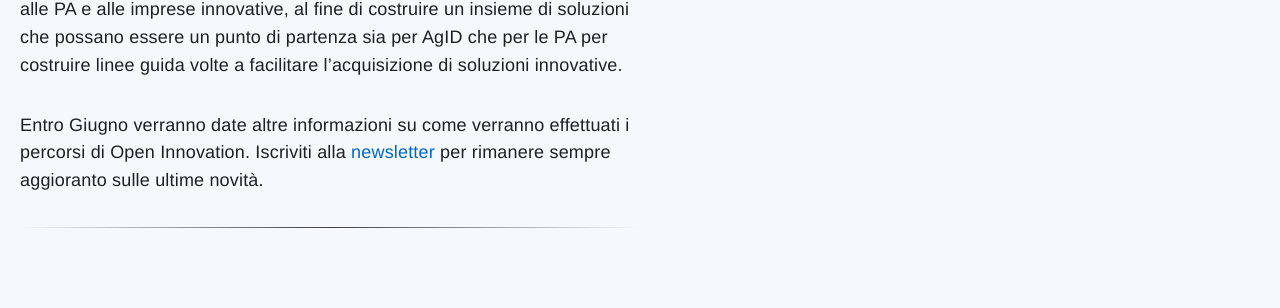
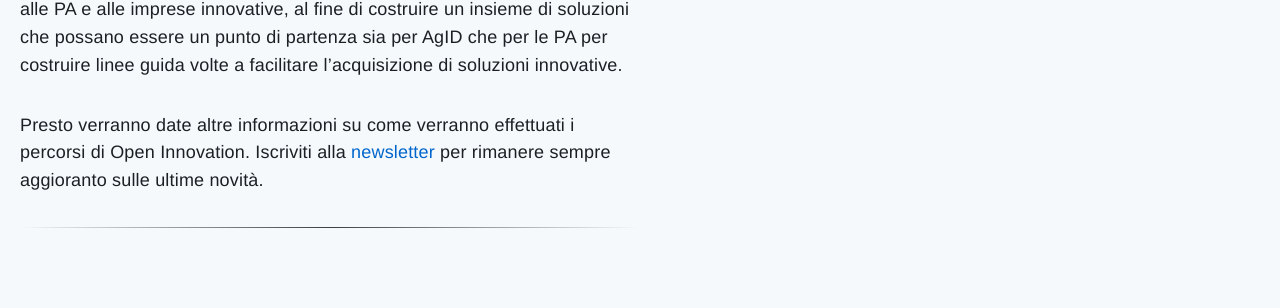
Before and after one commit to task-force-ia/ia.italia.it, a Jekyll site: the page built from _pages/it/progetti.md, in a window 1280 px wide and 900 px high, scrolled down 2128 px. Shown: the part 145-453 px from the top of the window. Built offline with Jekyll 4.4.1, drawn with Linux system fonts in a browser that asks for light colours; comment, search, counter and statistics services are not loaded.

Commit message:
Update progetti.md

```diff
--- a/_pages/it/progetti.md
+++ b/_pages/it/progetti.md
@@ -114,7 +114,7 @@ La task force IA di AGID investe in percorsi di open innovation con l’obiettiv
 
 Abbiamo quindi immaginato una serie di percorsi rivolti, contestualmente, alle PA e alle imprese innovative, al fine di costruire un insieme di soluzioni che possano essere un punto di partenza sia per AgID che per le PA per costruire linee guida volte a facilitare l’acquisizione di soluzioni innovative.
 
-Entro Giugno verranno date altre informazioni su come verranno effettuati i percorsi di Open Innovation. Iscriviti alla [newsletter](../contatti) per rimanere sempre aggioranto sulle ultime novità.
+Presto verranno date altre informazioni su come verranno effettuati i percorsi di Open Innovation. Iscriviti alla [newsletter](../contatti) per rimanere sempre aggioranto sulle ultime novità.
 
 <hr class="sep">
 
```
